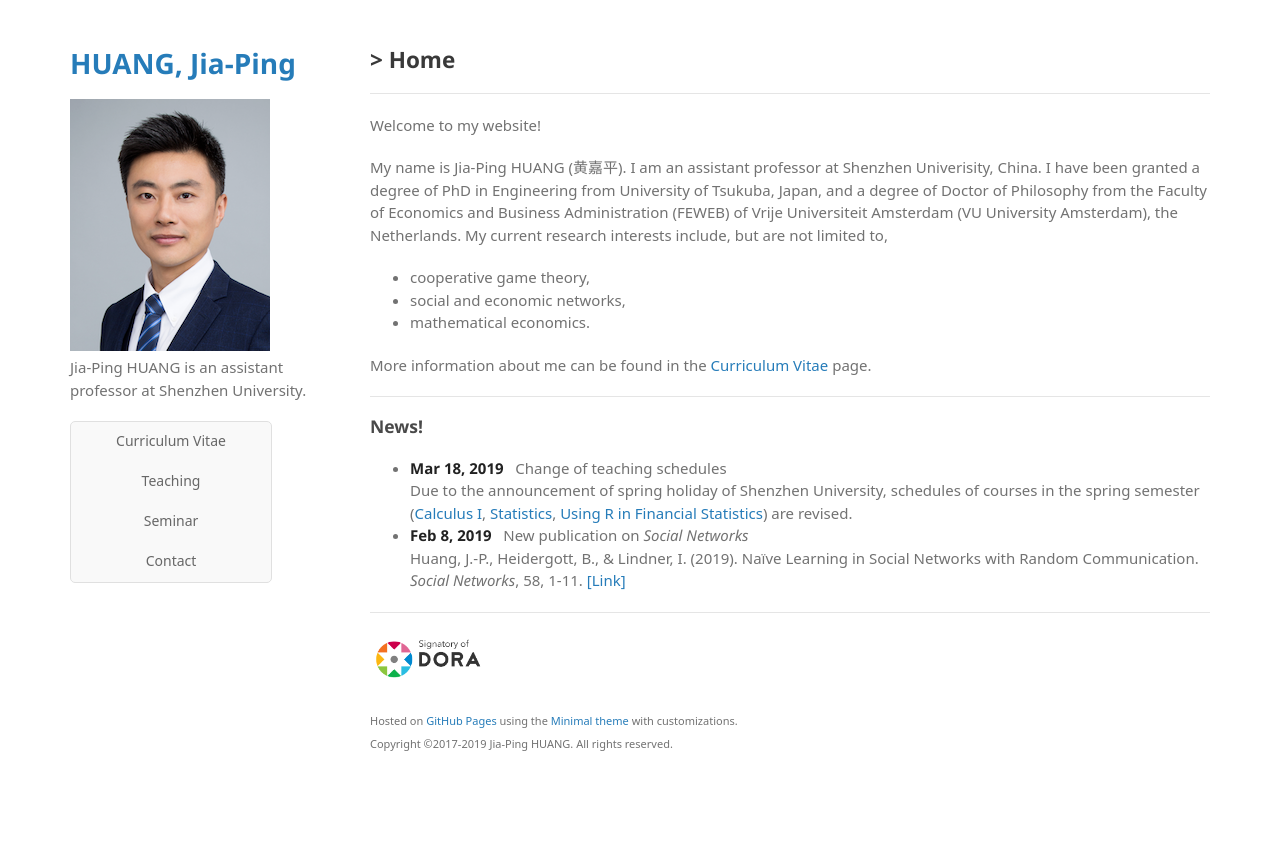
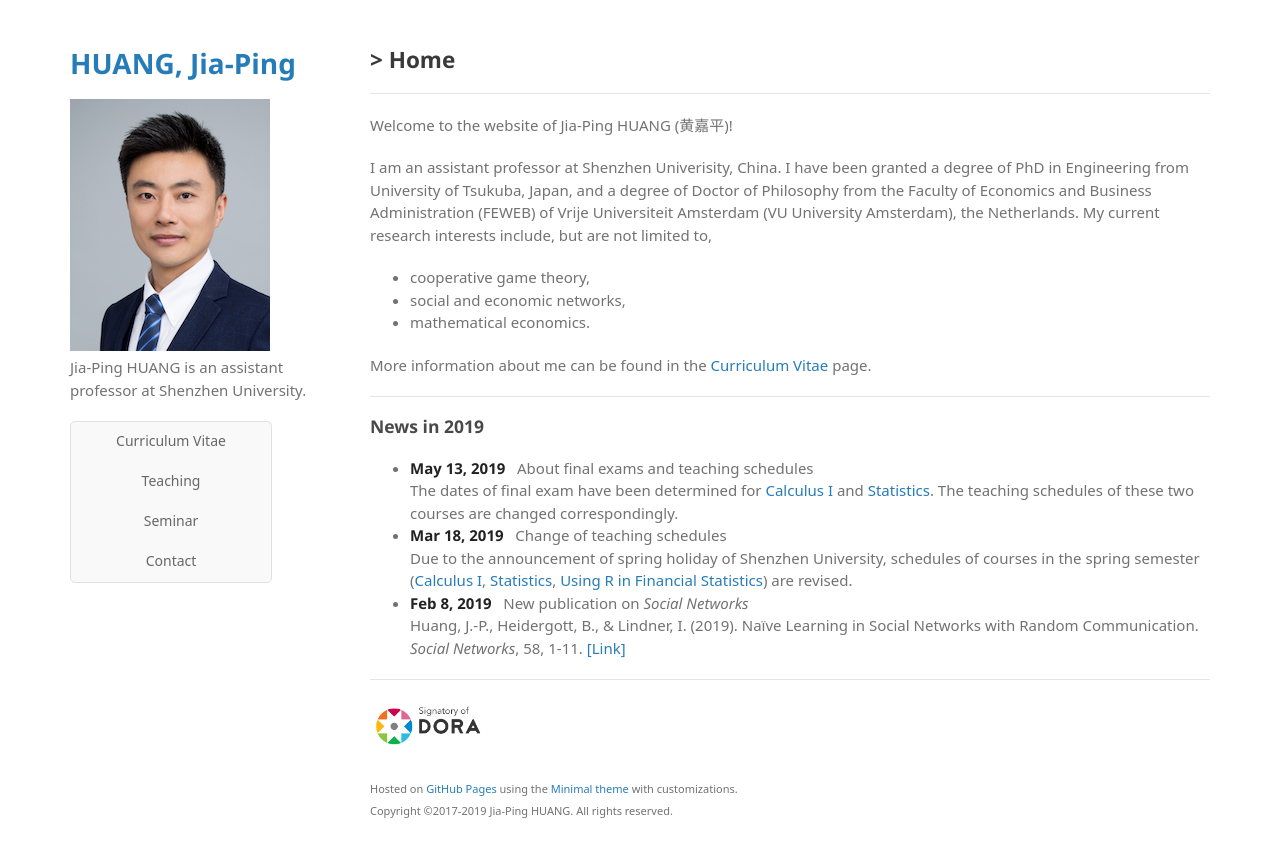
Before and after one commit to huangjp28/huangjp28.github.io, a Jekyll site: the page built from index.md, in a window 1280 px wide. Shown: the top 857 px of the page. Built offline with Jekyll 4.4.1, drawn with Linux system fonts in a browser that asks for light colours; some web fonts are replaced; a script that is not in the unit is left out.

Commit message:
update 20190513

```diff
--- a/index.md
+++ b/index.md
@@ -5,9 +5,9 @@ permalink: /
 ---
 
 ---
-Welcome to my website!
+Welcome to the website of Jia-Ping HUANG (黄嘉平)!
 
-My name is Jia-Ping HUANG (黄嘉平). I am an assistant professor at Shenzhen Univerisity, China. I have been granted a degree of PhD in Engineering from University of Tsukuba, Japan, and a degree of Doctor of Philosophy from the Faculty of Economics and Business Administration (FEWEB) of Vrije Universiteit Amsterdam (VU University Amsterdam), the Netherlands. My current research interests include, but are not limited to,
+I am an assistant professor at Shenzhen Univerisity, China. I have been granted a degree of PhD in Engineering from University of Tsukuba, Japan, and a degree of Doctor of Philosophy from the Faculty of Economics and Business Administration (FEWEB) of Vrije Universiteit Amsterdam (VU University Amsterdam), the Netherlands. My current research interests include, but are not limited to,
 * cooperative game theory,
 * social and economic networks,
 * mathematical economics.
@@ -16,8 +16,10 @@ More information about me can be found in the [Curriculum Vitae]({{ site.baseurl
 
 ---
 
-### News!
+### News in 2019
 
+* **May 13, 2019** &nbsp; About final exams and teaching schedules
+The dates of final exam have been determined for [Calculus I]({{ site.baseurl }}{% link _teaching/03_calculus1.md %}) and [Statistics]({{ site.baseurl }}{% link _teaching/05_statistics.md %}). The teaching schedules of these two courses are changed correspondingly.
 * **Mar 18, 2019** &nbsp; Change of teaching schedules
 Due to the announcement of spring holiday of Shenzhen University, schedules of courses in the spring semester ([Calculus I]({{ site.baseurl }}{% link _teaching/03_calculus1.md %}), [Statistics]({{ site.baseurl }}{% link _teaching/05_statistics.md %}), [Using R in Financial Statistics]({{ site.baseurl }}{% link _teaching/06_finstat.md %})) are revised.
 * **Feb 8, 2019** &nbsp; New publication on *Social Networks*
```
Also changed, not shown: _teaching/03_calculus1.md (+15 -15 lines), _teaching/05_statistics.md (+13 -15 lines), _teaching/06_finstat.md (+2 -1 lines), 1 other file.
